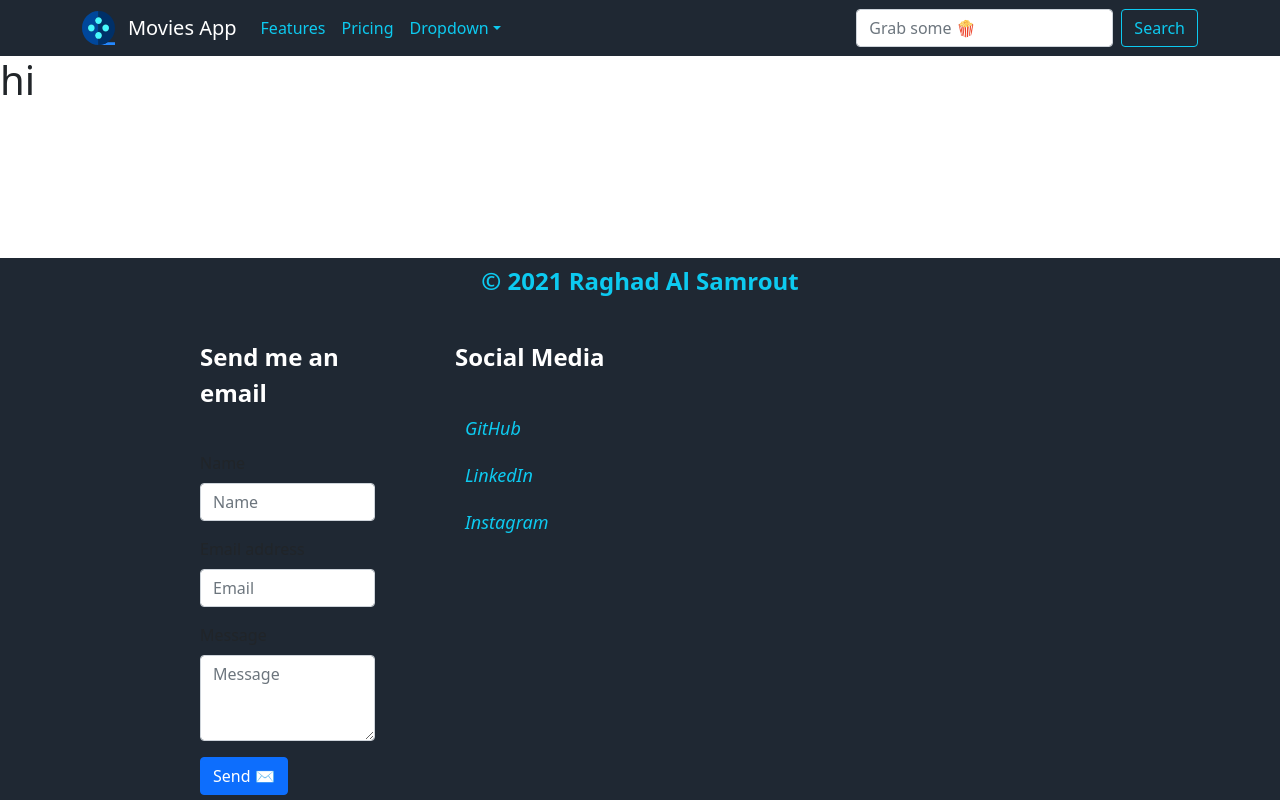
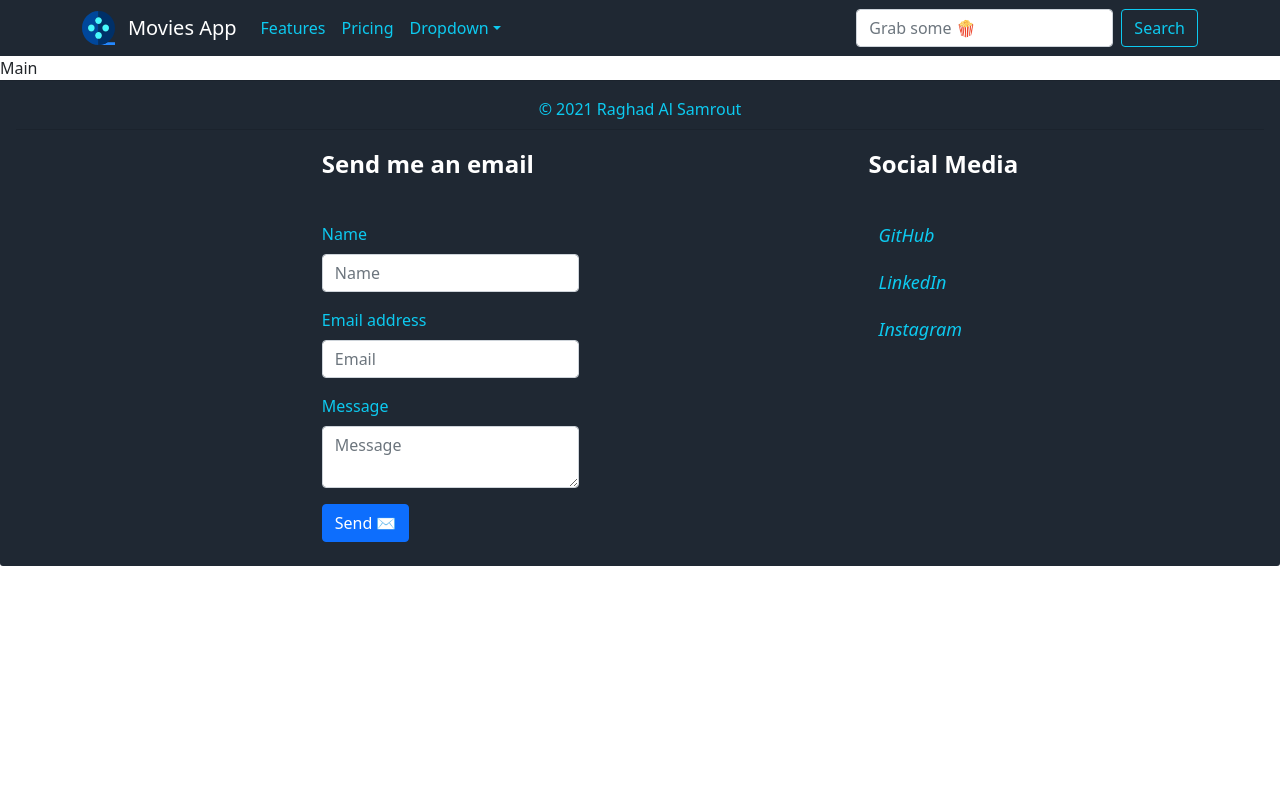
Before and after one commit to raghadsam/MoviesApp, a React (Create React App) app: page / in a window 1280 px wide. Built offline with nearby package versions, Linux system fonts and the light colour scheme; no server answers.

Commit message:
footer done

```diff
--- a/src/App.css
+++ b/src/App.css
@@ -24,3 +24,20 @@
   margin-right: 20px;
   position: inherit;
 }
+
+.Footer {
+  position: bottom;
+  width: 100%;
+  height: 2.5rem;
+  text-align: center;
+}
+#card,
+#cardHeader,
+#cardBody {
+  background-color: #1f2833;
+}
+
+#cardBody {
+  display: flex;
+  justify-content: space-evenly;
+}
--- a/src/App.js
+++ b/src/App.js
@@ -1,13 +1,14 @@
 import "./App.css";
-import Footer from "./Components/Footer";
+import Footer from "./Components/Footer/Footer";
+import Main from "./Components/Main";
 import Navbarr from "./Components/Navbar";
 
 function App() {
   return (
     <div className="App">
       <Navbarr />
+      <Main />
       <Footer />
-      <h1>hi</h1>
     </div>
   );
 }
--- a/src/Components/Footer.jsx
+++ /dev/null
@@ -1,45 +0,0 @@
-import React from "react";
-import ContactUs from "./ContactMe";
-import {
-  Box,
-  Container,
-  Row,
-  Column,
-  FooterLink,
-  Heading,
-} from "./FooterStyles";
-export default function Footer() {
-  return (
-    <Box>
-      <Heading style={{ color: "#0dcaf0", textAlign: "center" }}>
-        © 2021 Raghad Al Samrout
-      </Heading>
-      <Container>
-        <Row>
-          <Column>
-            <Heading>Send me an email</Heading>
-            <ContactUs />
-          </Column>
-          <Column>
-            <Heading>Social Media</Heading>
-            <FooterLink href="https://github.com/raghadsam">
-              <i className="fab fa-github">
-                <span style={{ marginLeft: "10px" }}>GitHub</span>
-              </i>
-            </FooterLink>
-            <FooterLink href="https://www.linkedin.com/in/raghad-al-samrout">
-              <i className="fab fa-linkedin">
-                <span style={{ marginLeft: "10px" }}>LinkedIn</span>
-              </i>
-            </FooterLink>
-            <FooterLink href="https://www.instagram.com/raghad_samrout/">
-              <i className="fab fa-instagram">
-                <span style={{ marginLeft: "10px" }}>Instagram</span>
-              </i>
-            </FooterLink>
-          </Column>
-        </Row>
-      </Container>
-    </Box>
-  );
-}
--- a/src/Components/ContactMe.jsx
+++ b/src/Components/Footer/ContactMe.jsx
@@ -19,7 +19,7 @@ export default function ContactUs() {
   }
 
   return (
-    <Form onSubmit={sendEmail} id="contactForm">
+    <Form onSubmit={sendEmail}>
       <Form.Group className="mb-3">
         <Form.Label>Name</Form.Label>
         <Form.Control type="input" placeholder="Name" name="from_name" />
@@ -32,7 +32,7 @@ export default function ContactUs() {
         <Form.Label>Message</Form.Label>
         <Form.Control
           as="textarea"
-          rows={3}
+          rows={2}
           placeholder="Message"
           name="message"
         />
--- /dev/null
+++ b/src/Components/Footer/Footer.jsx
@@ -0,0 +1,24 @@
+import React from "react";
+import ContactUs from "./ContactMe";
+import { Column, Heading } from "./FooterStyles";
+import Card from "react-bootstrap/Card";
+import SocialMedia from "./SocialMedia";
+export default function Footer() {
+  return (
+    <div className="Footer">
+      <Card sticky="buttom" text="info" bsPrefix="card-footer" id="card">
+        <Card.Header id="cardHeader">© 2021 Raghad Al Samrout</Card.Header>
+        <Card.Body id="cardBody">
+          <Column>
+            <Heading>Send me an email</Heading>
+            <ContactUs />
+          </Column>
+          <Column>
+            <Heading>Social Media</Heading>
+            <SocialMedia />
+          </Column>
+        </Card.Body>
+      </Card>
+    </div>
+  );
+}
--- /dev/null
+++ b/src/Components/Footer/SocialMedia.jsx
@@ -0,0 +1,23 @@
+import React from "react";
+import { FooterLink } from "./FooterStyles";
+export default function SocialMedia() {
+  return (
+    <>
+      <FooterLink href="https://github.com/raghadsam">
+        <i className="fab fa-github">
+          <span style={{ marginLeft: "10px" }}>GitHub</span>
+        </i>
+      </FooterLink>
+      <FooterLink href="https://www.linkedin.com/in/raghad-al-samrout">
+        <i className="fab fa-linkedin">
+          <span style={{ marginLeft: "10px" }}>LinkedIn</span>
+        </i>
+      </FooterLink>
+      <FooterLink href="https://www.instagram.com/raghad_samrout/">
+        <i className="fab fa-instagram">
+          <span style={{ marginLeft: "10px" }}>Instagram</span>
+        </i>
+      </FooterLink>
+    </>
+  );
+}
```
Also changed, not shown: src/Components/Footer/FooterStyles.js (renamed from src/Components/FooterStyles.js).
